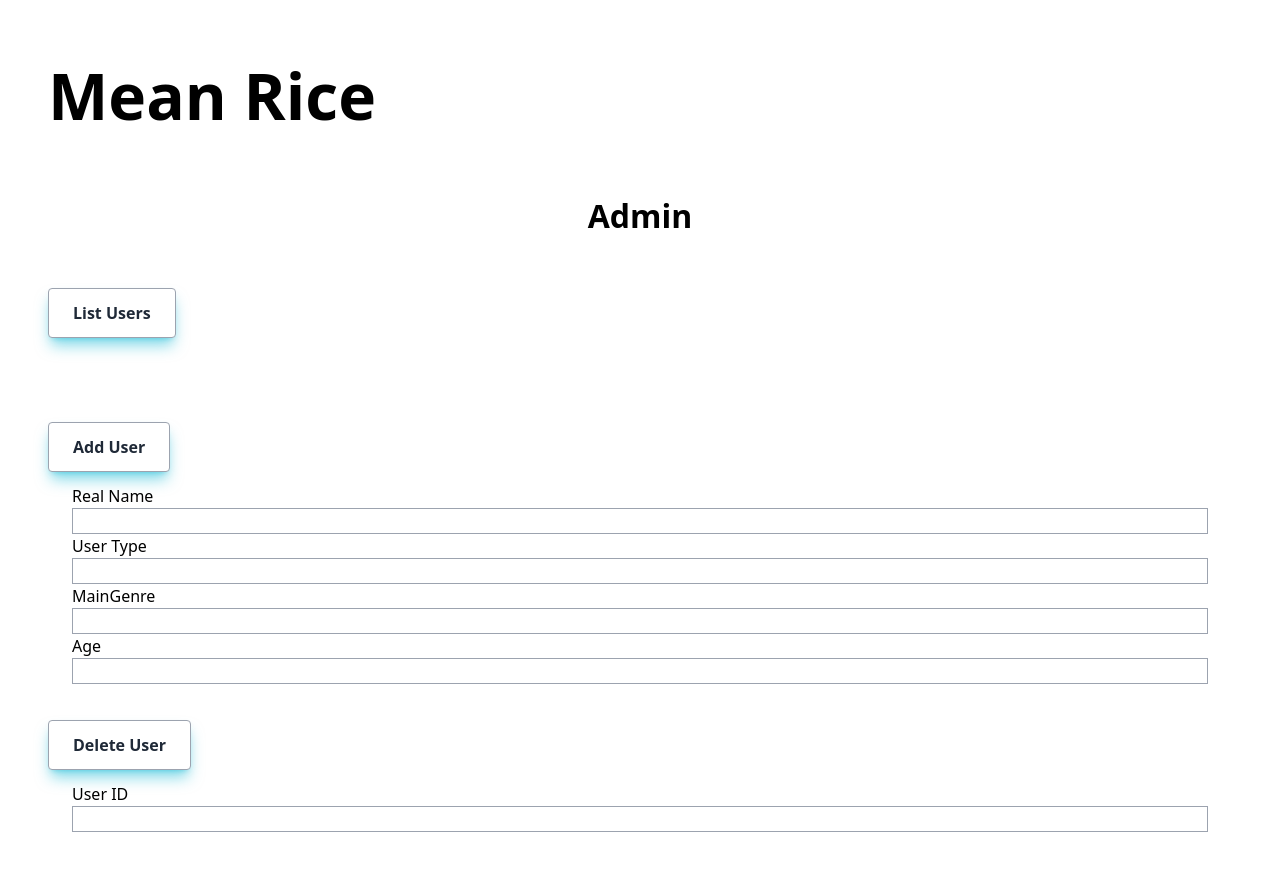
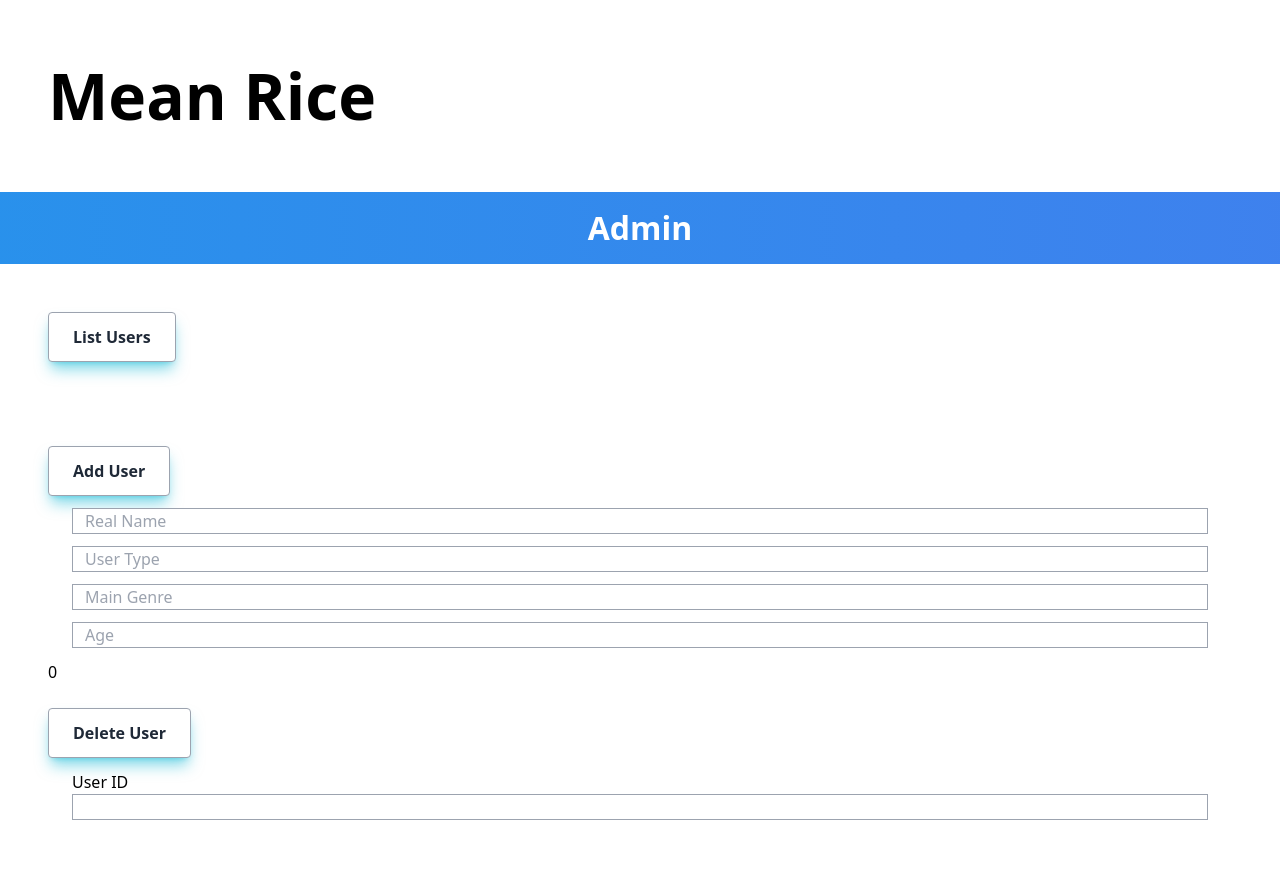
Before and after one commit to J-Rebs/Mean-Rice, a SvelteKit app: page /admin in a window 1280 px wide. Shown: the top 870 px of the page. Built offline with nearby package versions, Linux system fonts and the light colour scheme.

Commit message:
add user stuff added but might not be able to do stuff given db rn

```diff
--- a/src/app.css
+++ b/src/app.css
@@ -1,3 +1,25 @@
 @tailwind base;
 @tailwind components;
 @tailwind utilities;
+
+/*
+
+ Style src: https://kopi.dev/tailwind/gradient-background-animation/
+
+*/
+.background-animate {
+  background-size: 400%;
+  -webkit-animation: AnimationName 3s ease infinite;
+  -moz-animation: AnimationName 3s ease infinite;
+  animation: AnimationName 3s ease infinite;
+}
+
+@keyframes AnimationName {
+  0%,
+  100% {
+    background-position: 0% 50%;
+  }
+  50% {
+    background-position: 100% 50%;
+  }
+}
--- a/src/routes/about/+page.svelte
+++ b/src/routes/about/+page.svelte
@@ -1,5 +1,4 @@
 <script>
-  // Style src: https://kopi.dev/tailwind/gradient-background-animation/
 </script>
 
 <div
@@ -31,23 +30,3 @@
     </p>
   </div>
 </div>
-
-<style>
-  .background-animate {
-    background-size: 400%;
-
-    -webkit-animation: AnimationName 3s ease infinite;
-    -moz-animation: AnimationName 3s ease infinite;
-    animation: AnimationName 3s ease infinite;
-  }
-
-  @keyframes AnimationName {
-    0%,
-    100% {
-      background-position: 0% 50%;
-    }
-    50% {
-      background-position: 100% 50%;
-    }
-  }
-</style>
--- a/src/routes/admin/+page.svelte
+++ b/src/routes/admin/+page.svelte
@@ -1,5 +1,7 @@
-<script>
+<script lang="ts">
   import axios from "axios";
+  import { stringify } from "postcss";
+  import Layout from "../+layout.svelte";
   import SvelteButton from "../../lib/SvelteButton.svelte";
 
   /**
@@ -32,10 +34,40 @@
    * Add User
    *
    */
+
+  let addUserCallCount = 0;
+  let userData = {
+        realName: '' ,
+        userType: '' ,
+        mainGenre: '',
+        age: ''
+      };
+  async function addUser() {
+    // axios format call src: https://rapidapi.com/guides/call-apis-svelte-axios, https://axios-http.com/docs/api_intro, https://masteringjs.io/tutorials/axios/delete
+    console.log("arguments recieved into add user are:", userData.realName, userData.userType, userData.mainGenre, userData.age);
+    let error = null;
+    try {
+
+      const res = await axios.post(
+        "https://music-tonic.herokuapp.com/client1-rest/createUser", {userData}
+      );
+      addUserCallCount += 1;
+      let addedUser = res.data
+      console.log("added user is:", addedUser);
+      return addedUser;
+    } catch (e) {
+      error = e;
+      addUserCallCount += 1;
+      alert("Adding a user ran into an error :( do better -- the Mean Rice team");
+      console.log("error in adding user",error);
+      return null;
+    }
+  }
 </script>
 
-<h1 class="text-lg w-screen text-center mx-auto font-bold">Admin</h1>
+<h1 class="text-lg w-screen text-center mx-auto font-bold bg-gradient-to-r from-sky-500 to-indigo-500 background-animate py-2 text-white">Admin</h1>
 <div class="px-4 py-4 auto-cols-auto">
+  <!--User List Block---------------------------------------------------------------------------------------------------->
   <div class="px-4 py-4">
     <SvelteButton buttonItem="List Users" action={listUsers} />
     <div class="px-4 py-4">
@@ -46,35 +78,44 @@
             <div
               class="transition ease-in-out delay-10 hover:-translate-y-1 hover:scale-102 duration-300 bg-white hover:bg-gray-100 text-gray-800 font-semibold py-2 px-4 border border-gray-400 rounded shadow shadow-lg shadow-indigo-500/50"
             >
-              <div>userId: {userId} Name: {realName} userType: {userType} mainGenre: {mainGenre} age:{age}</div>
+              <div>
+                userId: {userId} Name: {realName} userType: {userType} mainGenre:
+                {mainGenre} age:{age}
+              </div>
             </div>
           {/each}
         </div>
       {/key}
     </div>
   </div>
+  <!--Add User Block---------------------------------------------------------------------------------------------------->
   <div class="px-4 py-2">
-    <SvelteButton buttonItem="Add User" action={listUsers} />
+    <SvelteButton buttonItem="Add User" action={addUser} />
     <div class="px-4 py-2">
-        <form class="grid item-center">
-            <label>Real Name</label>
-            <input class="border border-gray-400" type="text" />
-            <label>User Type</label>
-            <input class="border border-gray-400" type="text" />
-            <label>MainGenre</label>
-            <input class="border border-gray-400" type="text" />
-            <label>Age</label>
-            <input class="border border-gray-400" type="text" />
-        </form>
+      <div class="grid item-center gap-2">
+        <!--Input approach: https://svelte.dev/repl/text-inputs?version=3.53.1-->
+        <input class="border border-gray-400 indent-2" placeholder="Real Name" type="text" bind:value={userData.realName} />
+        <input class="border border-gray-400 indent-2" placeholder="User Type" type="text" bind:value={userData.userType} />
+        <input class="border border-gray-400 indent-2" placeholder="Main Genre" type="text" bind:value={userData.mainGenre} />
+        <input class="border border-gray-400 indent-2" placeholder="Age" type="text" bind:value={userData.age}/>
+      </div>
+    </div>
+    <div>
+        {userData.realName}
+        {userData.userType}
+        {userData.mainGenre}
+        {userData.age}
+        {addUserCallCount}
     </div>
   </div>
+  <!--Delete User Block---------------------------------------------------------------------------------------------------->
   <div class="px-4 py-2">
     <SvelteButton buttonItem="Delete User" action={listUsers} />
     <div class="px-4 py-2">
-        <form class="grid item-center">
-            <label>User ID</label>
-            <input class="border border-gray-400" type="text" />
-        </form>
+      <form class="grid item-center">
+        <label>User ID</label>
+        <input class="border border-gray-400" type="text" />
+      </form>
     </div>
   </div>
 </div>
--- a/src/routes/listener/+page.svelte
+++ b/src/routes/listener/+page.svelte
@@ -1,4 +1,5 @@
-<h1>Listener</h1>
+<h1 class="text-lg w-screen text-center mx-auto font-bold bg-gradient-to-r from-purple-500 to-pink-500 background-animate py-2 text-white">Listener</h1>
+
 
 <button>play song</button>
 <button>like song</button>
```
